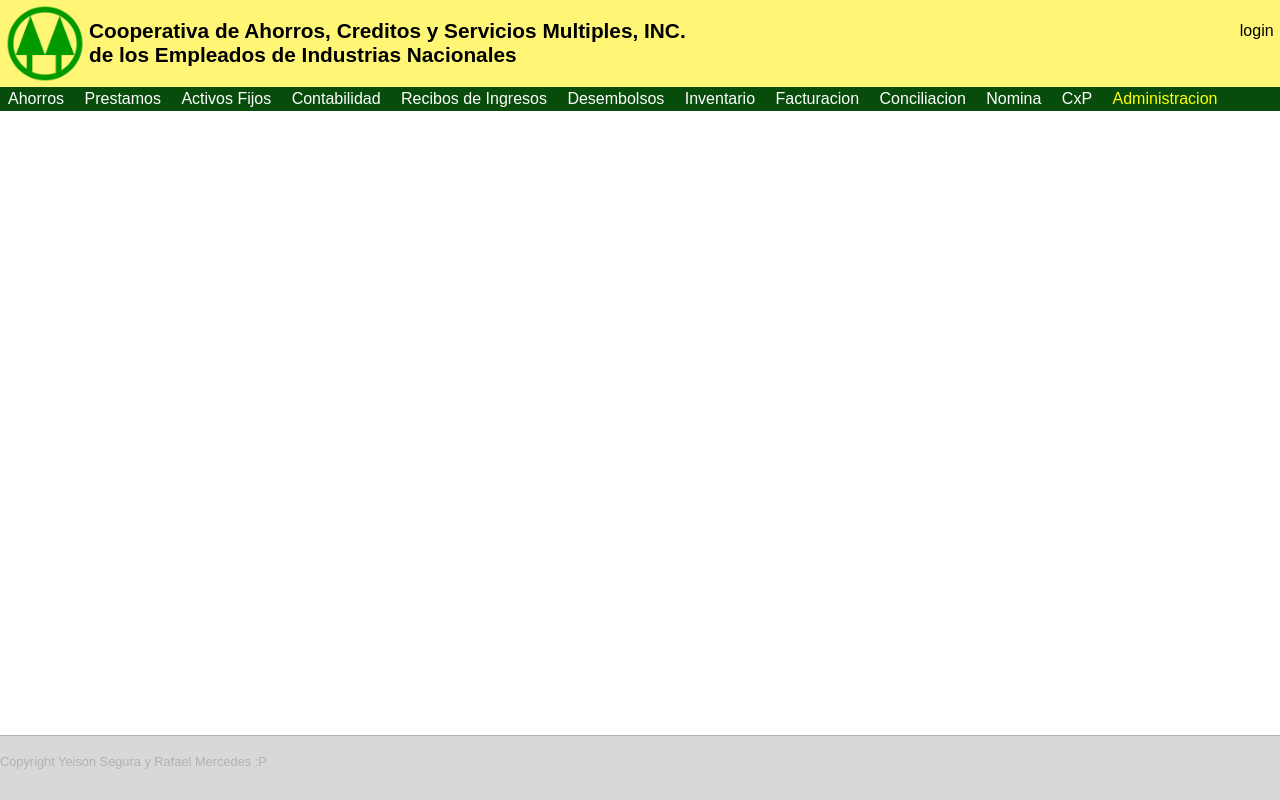
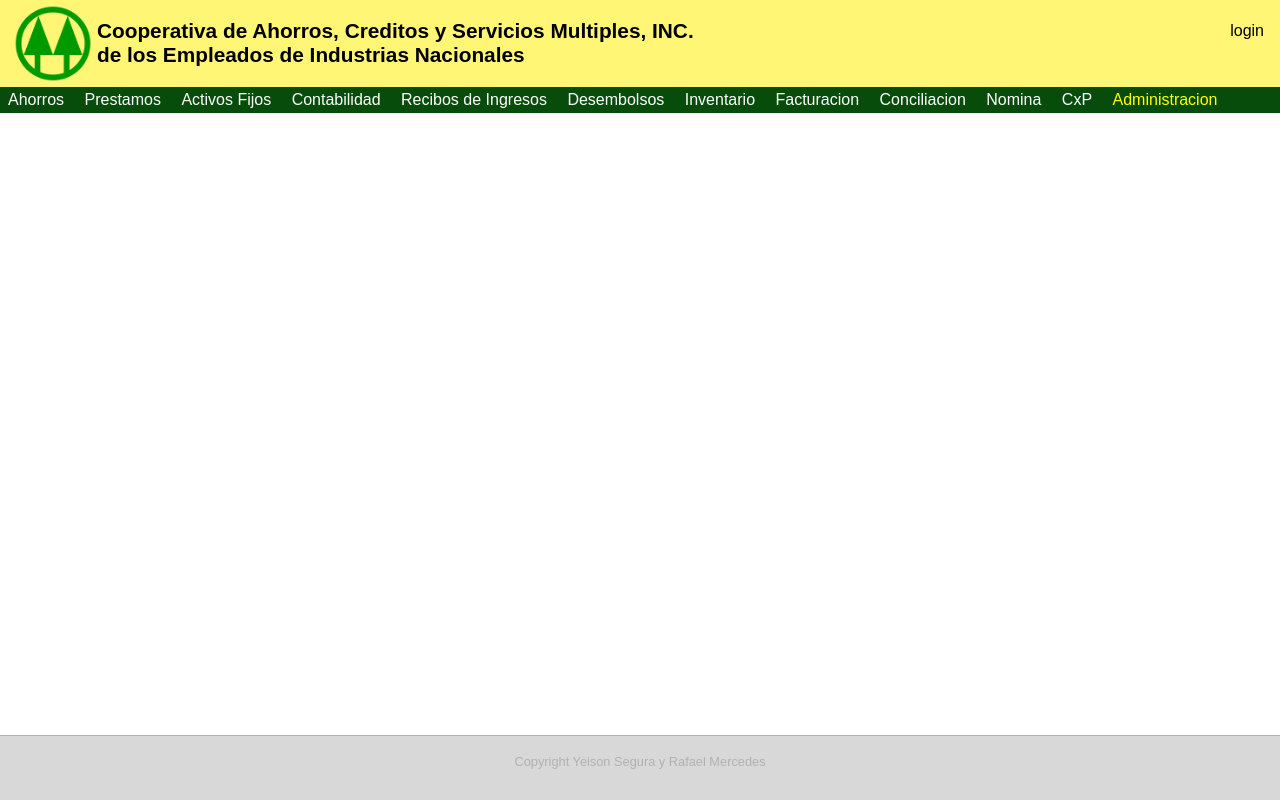
Before and after one commit to ACGM/acsystem, a Django app: page / in a window 1280 px wide. Run offline with Django 3.2, Linux system fonts and the light colour scheme.

Commit message:
Pagina principal (base.html) 95% terminacion

```diff
--- a/acgm/static/css/estilos.css
+++ b/acgm/static/css/estilos.css
@@ -1,2 +1,2 @@
 @import '../css/normalize.css';
-body{font-family:"Arial","serif";font-size:16px}.headerP{display:block;margin:0;padding:0}.nav-menu{background:#084c0b;padding:.2em 0}.ul-menu{padding:0;margin:0}.menu-item{display:inline-block;font-weight:300}.menu-item:last-child a{color:#ff0}.menu-opcion{color:#fff;margin:0;padding:.2em .5em;text-decoration:none;}.menu-opcion:hover{background:#ff500a}.header{padding:0;background:#fff676;overflow:hidden;display:block}.content-logo{margin:0;padding:0;float:left}.logo{margin:.25em 0 0 .3em;width:80px}.content-title{display:inline-block}.titleCoop{font-size:1.3em;font-weight:bold;margin:.9em 0 0 .2em;}.titleCoop.titleCoop2{margin:0 0 0 .2em}.usuario{float:right;top:0;margin:1.4em .4em 0 0}.footer{width:100%;height:4em;background:#808080;position:absolute;bottom:0;border-top:1px solid #000;opacity:.3;-ms-filter:"progid:DXImageTransform.Microsoft.Alpha(Opacity=30)";filter:alpha(opacity=30)}.copyright{margin:0 auto;width:100%;line-height:4em;font-size:.8em}
+body{font-family:"Arial","serif";font-size:16px}.headerP{display:block;margin:0;padding:0}.nav-menu{background:#084c0b;padding:.25em 0}.ul-menu{padding:0;margin:0}.menu-item{display:inline-block;font-weight:300}.menu-item:last-child a{color:#ff0}.menu-opcion{color:#fff;margin:0;padding:.25em .5em;text-decoration:none;}.menu-opcion:hover{background:#e5442d}.header{padding:0;background:#fff676;overflow:hidden;display:block}.content-logo{margin:0 0 0 .5em;padding:0;float:left}.logo{margin:.25em 0 0 .3em;width:80px}.content-title{display:inline-block}.titleCoop{font-size:1.3em;font-weight:bold;margin:.9em 0 0 .2em;}.titleCoop.titleCoop2{margin:0 0 0 .2em}.usuario{float:right;top:0;margin:1.4em 1em 0 0}.footer{width:100%;height:4em;background:#808080;position:absolute;bottom:0;border-top:1px solid #000;opacity:.3;-ms-filter:"progid:DXImageTransform.Microsoft.Alpha(Opacity=30)";filter:alpha(opacity=30)}.copyright{text-align:center;line-height:4em;font-size:.8em}
--- a/acgm/static/stylus/estilos.styl
+++ b/acgm/static/stylus/estilos.styl
@@ -5,7 +5,7 @@
 vendor-prefixes = o ms webkit moz
 
 verde = #084C0B
-mamey = #FF500A
+mamey = #E5442D
 amarillo = #FFF676
 
 body
@@ -19,7 +19,7 @@ body
 
 .nav-menu
 	background verde
-	padding .2em 0
+	padding .25em 0
 
 .ul-menu
 	padding 0
@@ -36,7 +36,7 @@ body
 .menu-opcion
 	color white
 	margin 0
-	padding .2em .5em
+	padding .25em .5em
 	text-decoration none
 
 	&:hover
@@ -50,7 +50,7 @@ body
 	display block
 
 .content-logo
-	margin 0
+	margin 0 0 0 .5em
 	padding 0
 	float left
 
@@ -71,7 +71,7 @@ body
 .usuario
 	float right
 	top 0
-	margin 1.4em .4em 0 0
+	margin 1.4em 1em 0 0
 
 .footer
 	width 100%
@@ -83,7 +83,6 @@ body
 	opacity .3
 
 .copyright
-	margin 0 auto
-	width 100%
+	text-align center
 	line-height 4em
 	font-size .8em
--- a/acgm/templates/base.html
+++ b/acgm/templates/base.html
@@ -49,7 +49,7 @@
 	{% endblock content %}
 
 	<footer class="footer">
-		<div class="copyright"> Copyright Yeison Segura y Rafael Mercedes :P </div>
+		<div class="copyright"> Copyright Yeison Segura y Rafael Mercedes </div>
 	</footer>
 </body>
 </html>
```
